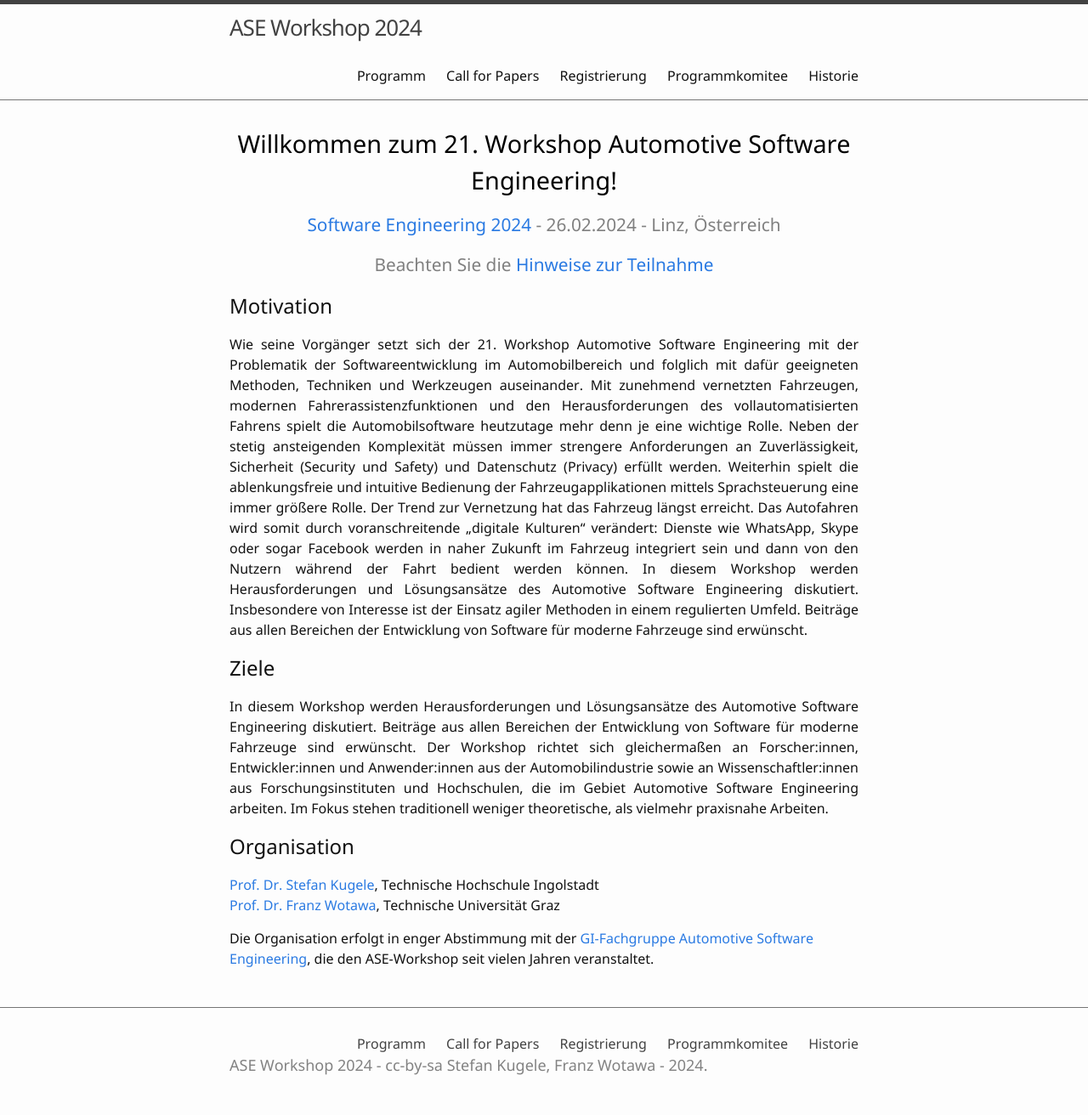
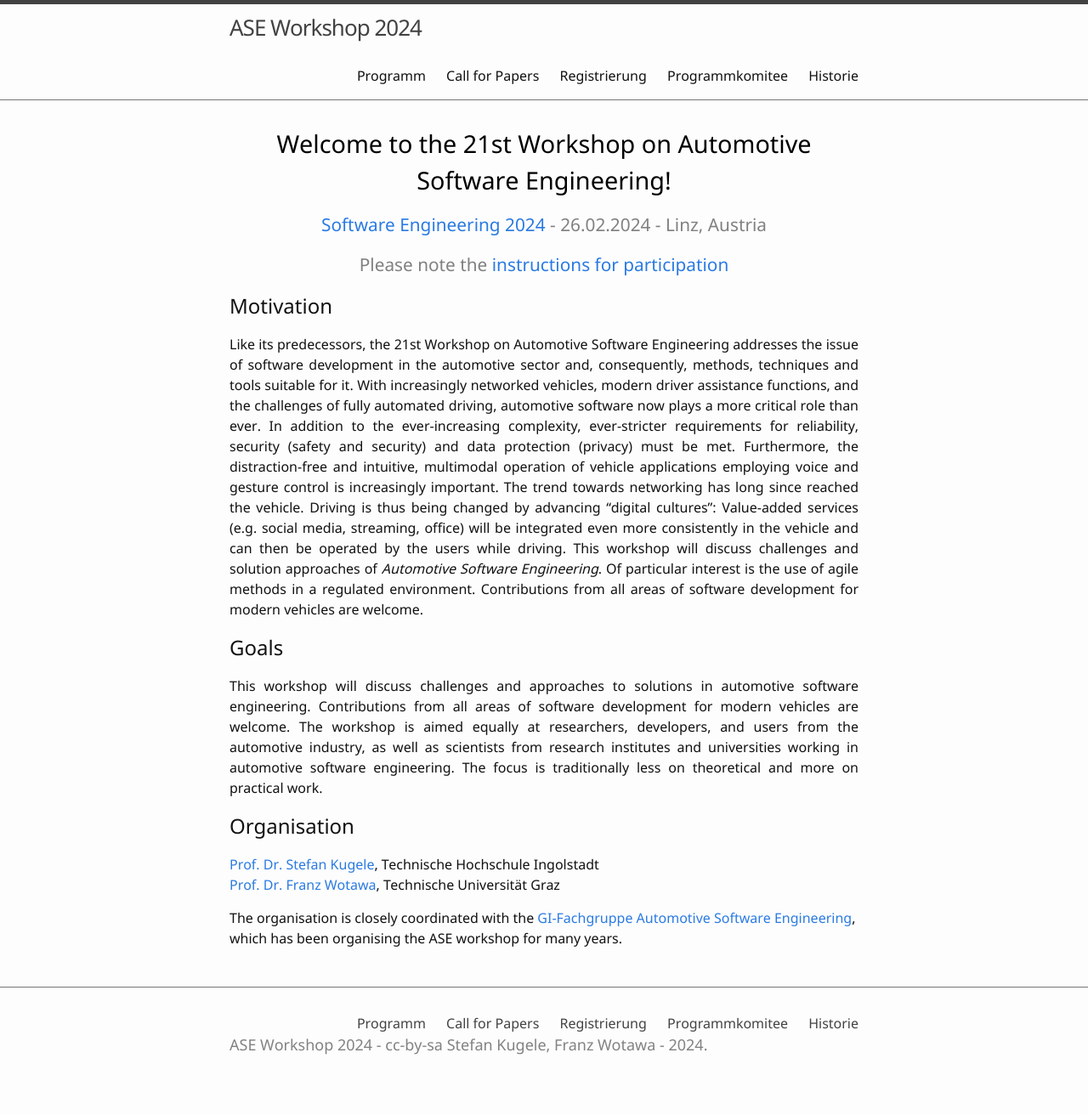
Before and after one commit to ASE-Workshop/2024, a Jekyll site: the page built from index.md, in a window 1280 px wide. Shown: the whole page at 85% size. Built offline with Jekyll 4.4.1, drawn with Linux system fonts in a browser that asks for light colours; after the commit the page ends 1288 px from its top, so only the background shows below that.

Commit message:
Update index.md

```diff
--- a/index.md
+++ b/index.md
@@ -2,24 +2,22 @@
 title: Home
 ---
 
-Willkommen zum 21. Workshop Automotive Software Engineering!
+Welcome to the 21st Workshop on Automotive Software Engineering!
 {: style="color:black; font-size: 180%; text-align: center;"}
 
-[Software Engineering 2024](https://se2024.se.jku.at) - 26.02.2024 - Linz, Österreich
+[Software Engineering 2024](https://se2024.se.jku.at) - 26.02.2024 - Linz, Austria
 {: style="color:gray; font-size: 130%; text-align: center;"}
 
-Beachten Sie die [Hinweise zur Teilnahme](https://ase-workshop.github.io/2024/1-registrierung.html)
+Please note the [instructions for participation](https://ase-workshop.github.io/2024/1-registrierung.html)
 {: style="color:gray; font-size: 130%; text-align: center;"}
 
 ## Motivation
-
-Wie seine Vorgänger setzt sich der 21. Workshop Automotive Software Engineering mit der Problematik der Softwareentwicklung im Automobilbereich und folglich mit dafür geeigneten Methoden, Techniken und Werkzeugen auseinander. Mit zunehmend vernetzten Fahrzeugen, modernen Fahrerassistenzfunktionen und den Herausforderungen des vollautomatisierten Fahrens spielt die Automobilsoftware heutzutage mehr denn je eine wichtige Rolle. Neben der stetig ansteigenden Komplexität müssen immer strengere Anforderungen an Zuverlässigkeit, Sicherheit (Security und Safety) und Datenschutz (Privacy) erfüllt werden. Weiterhin spielt die ablenkungsfreie und intuitive Bedienung der Fahrzeugapplikationen mittels Sprachsteuerung eine immer größere Rolle. Der Trend zur Vernetzung hat das Fahrzeug längst erreicht. Das Autofahren wird somit durch voranschreitende „digitale Kulturen“ verändert: Dienste wie WhatsApp, Skype oder sogar Facebook werden in naher Zukunft im Fahrzeug integriert sein und dann von den Nutzern während der Fahrt bedient werden können.  In diesem Workshop werden Herausforderungen und Lösungsansätze des Automotive Software Engineering diskutiert. Insbesondere von Interesse ist der Einsatz agiler Methoden in einem regulierten Umfeld. Beiträge aus allen Bereichen der Entwicklung von Software für moderne Fahrzeuge sind erwünscht.
+Like its predecessors, the 21st Workshop on Automotive Software Engineering addresses the issue of software development in the automotive sector and, consequently, methods, techniques and tools suitable for it. With increasingly networked vehicles, modern driver assistance functions, and the challenges of fully automated driving, automotive software now plays a more critical role than ever. In addition to the ever-increasing complexity, ever-stricter requirements for reliability, security (safety and security) and data protection (privacy) must be met. Furthermore, the distraction-free and intuitive, multimodal operation of vehicle applications employing voice and gesture control is increasingly important. The trend towards networking has long since reached the vehicle. Driving is thus being changed by advancing "digital cultures": Value-added services (e.g. social media, streaming, office) will be integrated even more consistently in the vehicle and can then be operated by the users while driving. This workshop will discuss challenges and solution approaches of _Automotive Software Engineering_. Of particular interest is the use of agile methods in a regulated environment. Contributions from all areas of software development for modern vehicles are welcome.
 {: style="text-align: justify"}
 
+## Goals
 
-## Ziele
-
-In diesem Workshop werden Herausforderungen und Lösungsansätze des Automotive Software Engineering diskutiert. Beiträge aus allen Bereichen der Entwicklung von Software für moderne Fahrzeuge sind erwünscht. Der Workshop richtet sich gleichermaßen an Forscher:innen, Entwickler:innen und Anwender:innen aus der Automobilindustrie sowie an Wissenschaftler:innen aus Forschungsinstituten und Hochschulen, die im Gebiet Automotive Software Engineering arbeiten. Im Fokus stehen traditionell weniger theoretische, als vielmehr praxisnahe Arbeiten.
+This workshop will discuss challenges and approaches to solutions in automotive software engineering. Contributions from all areas of software development for modern vehicles are welcome. The workshop is aimed equally at researchers, developers, and users from the automotive industry, as well as scientists from research institutes and universities working in automotive software engineering. The focus is traditionally less on theoretical and more on practical work.
 {: style="text-align: justify"}
 
 ## Organisation
@@ -27,5 +25,4 @@ In diesem Workshop werden Herausforderungen und Lösungsansätze des Automotive
 [Prof. Dr. Stefan Kugele](https://www.thi.de/suche/mitarbeiter/stefan-kugele/), Technische Hochschule Ingolstadt<br/>
 [Prof. Dr. Franz Wotawa](https://www.tugraz.at/institute/ist/research/group-wotawa), Technische Universität Graz<br/>
 
-
-Die Organisation erfolgt in enger Abstimmung mit der [GI-Fachgruppe Automotive Software Engineering](http://fg-ase.gi.de/), die den ASE-Workshop seit vielen Jahren veranstaltet.
+The organisation is closely coordinated with the [GI-Fachgruppe Automotive Software Engineering](http://fg-ase.gi.de/), which has been organising the ASE workshop for many years.
```
